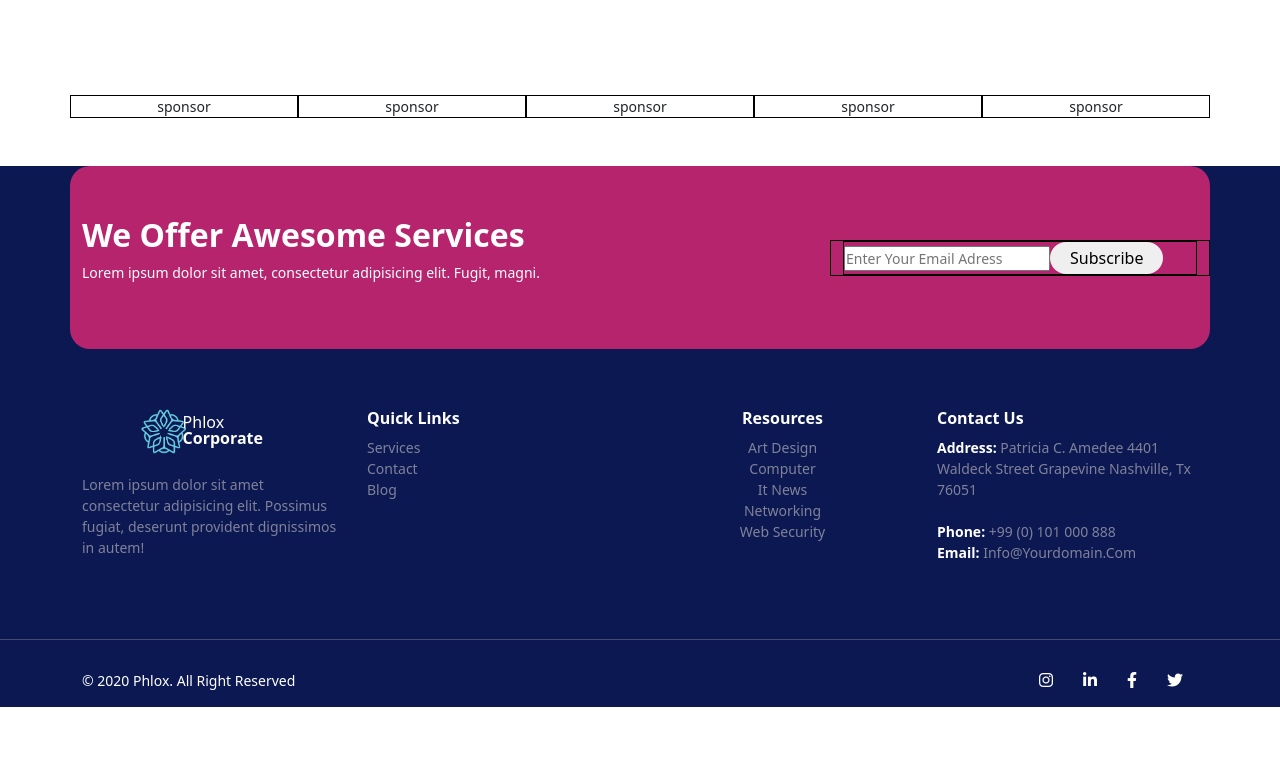
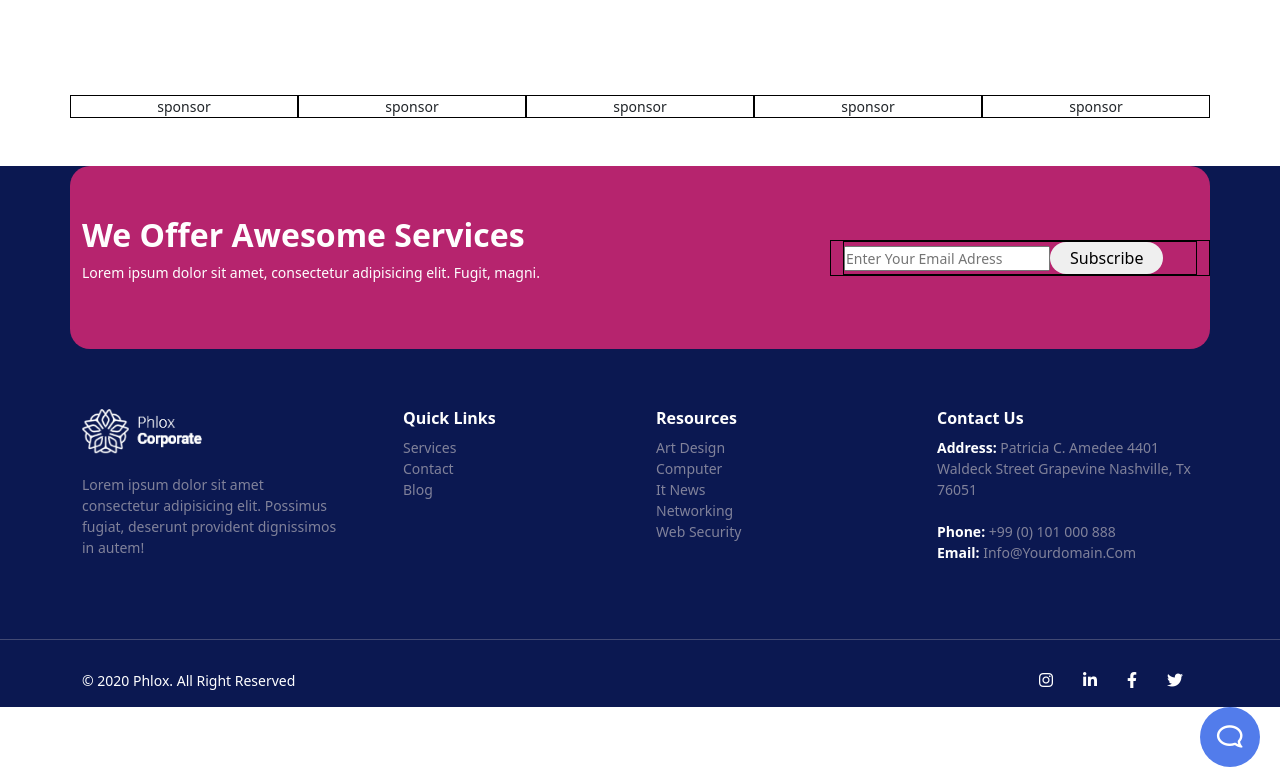
Before and after one commit to GiacWebDev/proj-html-vuejs, a Vue app: page / in a window 1280 px wide. Shown: the part 2641-3408 px from the top of the page. Before the commit the page ends 3348 px from the top, so only its background shows below. Built offline with nearby package versions, Linux system fonts and the light colour scheme.

Commit message:
[add] Chat section

```diff
--- a/src/App.vue
+++ b/src/App.vue
@@ -3,13 +3,15 @@
 import AppHeader from './components/AppHeader.vue';
 import AppMain from './components/AppMain.vue';
 import AppFooter from './components/AppFooter.vue';
+import Chat from './components/partials/Chat.vue';
 
 export default {
   name: 'App',
   components: {
     AppHeader,
     AppMain,
-    AppFooter
+    AppFooter,
+    Chat
   }
 }
 </script>
@@ -17,10 +19,11 @@ export default {
 
 <template>
 
+
   <AppHeader />
   <AppMain />
   <AppFooter />
-
+  <Chat />
 
 
 </template>
@@ -29,4 +32,6 @@ export default {
 <style lang="scss">
 @use './assets/scss/main.scss';
 
+
+
 </style>
--- a/src/components/AppFooter.vue
+++ b/src/components/AppFooter.vue
@@ -26,20 +26,12 @@ export default {
 
           <div class="col">
 
-            <div class="logo-box d-flex align-items-center">
-              <div class="image col-3">
-                <img src="/images/cropped-cropped-icon-270x270.png" alt="logo">
-              </div>
-              <div class="logo-text col-9">
-                <h5>phlox</h5>
-                <h5><strong>corporate</strong></h5>
-              </div>
-            </div>
+            <img src="/images/white-logo-2.png" alt="">
 
             <p>Lorem ipsum dolor sit amet consectetur adipisicing elit. Possimus fugiat, deserunt provident dignissimos in autem!</p>
           </div>
 
-          <div class="col">
+          <div class="col ps-5">
             <h6><strong>quick links</strong></h6>
             <ul>
               <li><a href="#">services</a></li>
@@ -48,7 +40,7 @@ export default {
             </ul>
           </div>
 
-          <div class="col text-center">
+          <div class="col ps-3">
             <h6><strong>resources</strong></h6>
             <ul>
               <li><a href="#">art design</a></li>
@@ -90,20 +82,9 @@ footer {
     margin: 60px 0;
   }
   .col {
-    .logo-box {
-      width: 55%;
+    img {
+      width: 120px;
       margin-bottom: 20px;
-        img {
-        width: 45px;
-        }
-      }
-      .logo-text {
-        margin-left: 6px;
-        padding-top: 5px;
-          h5 {
-          color: $card-light;
-          line-height: .5rem;
-        }
     }
     h6 {
       color: $card-light;
--- a/src/components/AppMain.vue
+++ b/src/components/AppMain.vue
@@ -13,7 +13,7 @@ export default {
     PriceList,
     Blog,
     Testimonial,
-    Partner
+    Partner,
   }
 }
 </script>
@@ -103,12 +103,13 @@ export default {
   <Partner />
 
 
-
 </template>
 
 
 <style lang="scss" scoped>
 @use '../assets/scss/main.scss' as *;
+
+
 
 .container {
   align-items: center;
--- /dev/null
+++ b/src/components/partials/Chat.vue
@@ -0,0 +1,34 @@
+
+<script>
+export default {
+  name: 'Chat',
+}
+</script>
+
+
+<template>
+
+  <div class="logo-chat d-flex align-items-center justify-content-center">
+    <i class="fa-regular fa-comment fa-flip-horizontal" style="color: #ffffff;"></i>
+  </div>
+
+</template>
+
+
+<style lang="scss" scoped>
+@use '../../assets/scss/main.scss' as *;
+
+.logo-chat {
+  position: absolute;
+  // bottom: 20px;
+  right: 20px;
+  border-radius: 50%;
+  width: 60px;
+  height: 60px;
+  background-color: #527CEB;
+  i {
+    font-size: 1.6rem;
+  }
+}
+
+</style>
```
Lines whose indentation alone changed are shown as unchanged.
